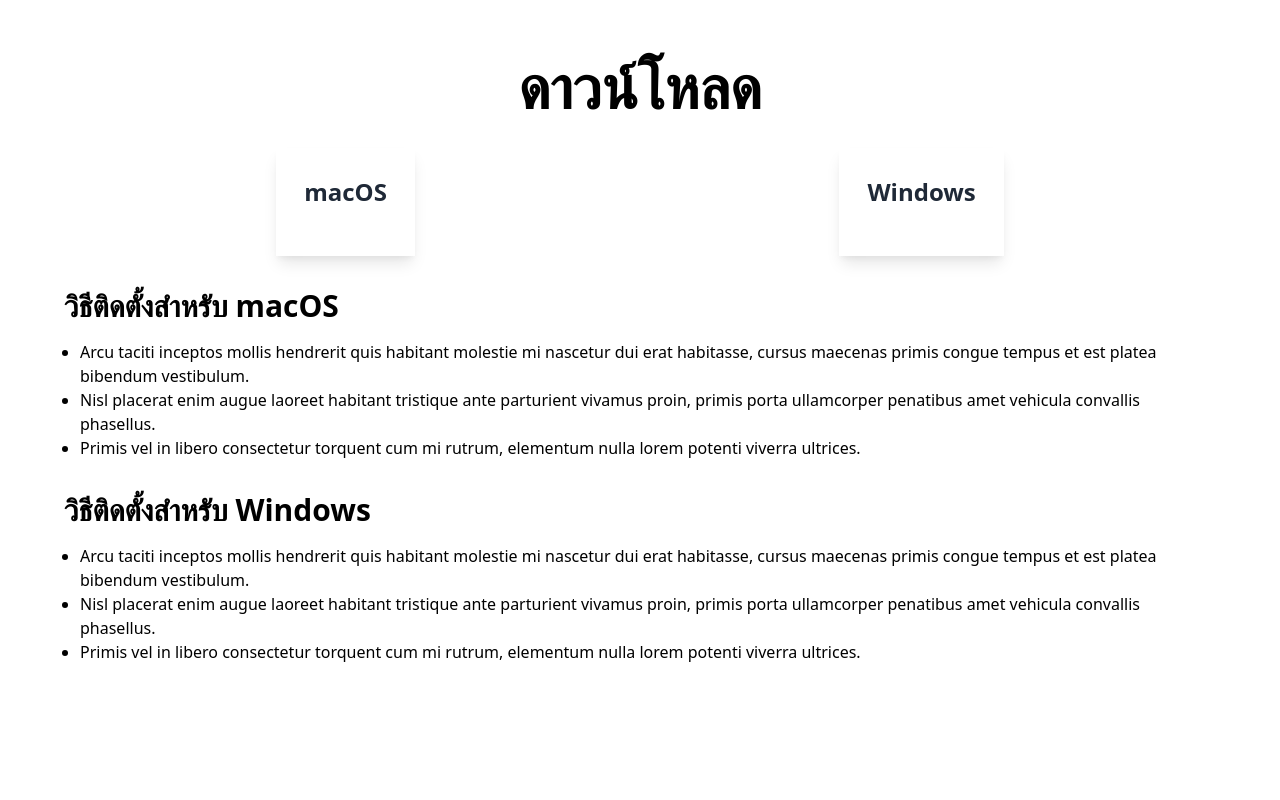
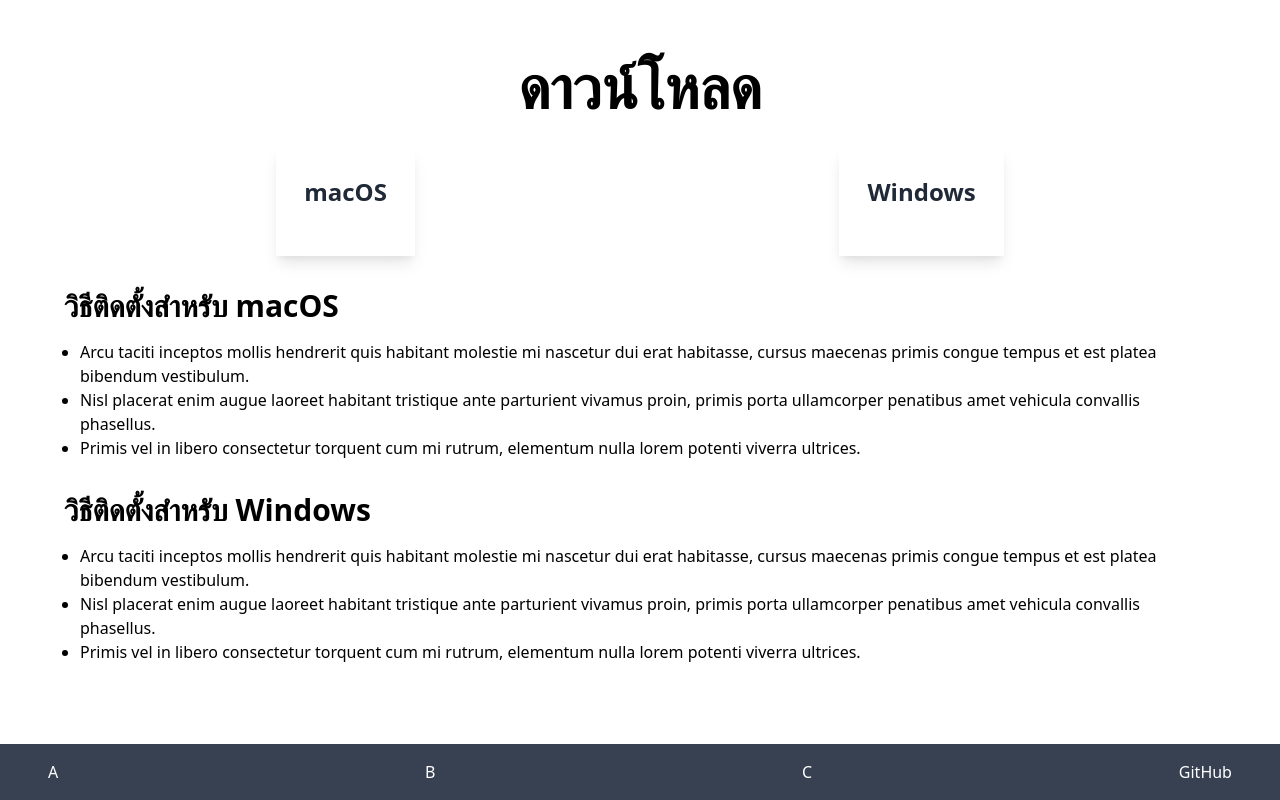
Before and after one commit to Manoonchai/manoonchai.com, a Next.js app: page / in a window 1280 px wide. Shown: the part 2612-3412 px from the top of the page. Before the commit the page ends 3356 px from the top, so only its background shows below. Built offline with nearby package versions, Linux system fonts and the light colour scheme.

Commit message:
feat: Add footer

```diff
--- /dev/null
+++ b/components/footer.tsx
@@ -0,0 +1,14 @@
+export default function Footer() {
+  return (
+    <footer className="bg-gray-700 text-white">
+      <div className="max-w-7xl mx-auto px-2 sm:px-6 lg:px-8">
+        <div className="flex flex-row space-x-8 items-center justify-between p-4">
+          <a>A</a>
+          <a>B</a>
+          <a>C</a>
+          <a>GitHub</a>
+        </div>
+      </div>
+    </footer>
+  );
+}
--- a/pages/index.tsx
+++ b/pages/index.tsx
@@ -8,6 +8,7 @@
 import Features from 'components/features';
 import Articles from 'components/articles';
 import Download from 'components/download';
+import Footer from 'components/footer';
 
 export default function Home() {
   return (
@@ -39,6 +40,8 @@
       <Articles />
 
       <Download />
+
+      <Footer />
 
       {/*
       <main className={styles.main}>
```
